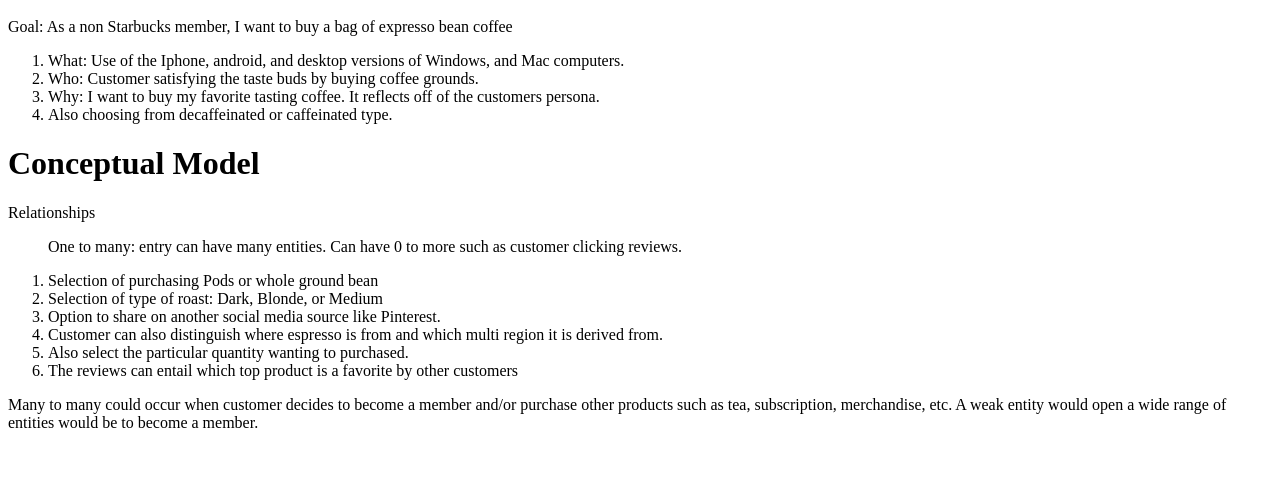
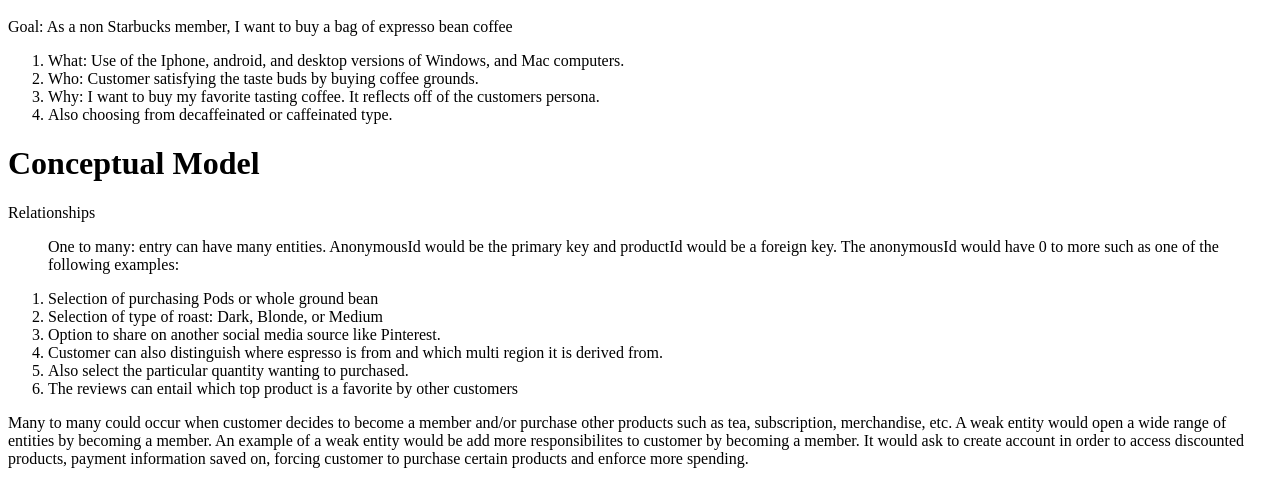
Before and after one commit to d-peshlakai/starbucks-datadesign, a PHP site: page / in a window 1280 px wide. Shown: the part 418-902 px from the top of the page. Before the commit the page ends 846 px from the top, so only its background shows below. Run offline with PHP 8.4, Linux system fonts and the light colour scheme.

Commit message:
edited the end of assignment

```diff
--- a/index.php
+++ b/index.php
@@ -38,7 +38,7 @@
 		<p>
 			Relationships
 			<ol>
-				<p>One to many: entry can have many entities. Can have 0 to more such as customer clicking reviews. </p>
+				<p>One to many: entry can have many entities. AnonymousId would be the primary key and productId would be a foreign key. The anonymousId would have 0 to more such as one of the following examples:</p>
 			<li>
 				Selection of purchasing Pods or whole ground bean
 			</li>
@@ -50,9 +50,9 @@
 			</li>
 			<li>Customer can also distinguish where espresso is from and which multi region it is derived from.</li>
 			<li>Also select the particular quantity wanting to purchased.</li>
-		<li>The reviews can entail which top product is a favorite by other customers</li>
-		</ol>
+			<li>The reviews can entail which top product is a favorite by other customers</li>
+			</ol>
 		</p>
-		<p>Many to many could occur when customer decides to become a member and/or purchase other products such as tea, subscription, merchandise, etc. A weak entity would open a wide range of entities would be to become a member.</p>
+		<p>Many to many could occur when customer decides to become a member and/or purchase other products such as tea, subscription, merchandise, etc. A weak entity would open a wide range of entities by becoming a member. An example of a weak entity would be add more responsibilites to customer by becoming a member. It would ask to create account in order to access discounted products, payment information saved on, forcing customer to purchase certain products and enforce more spending.</p>
 	</body>
 </htmL>
```
